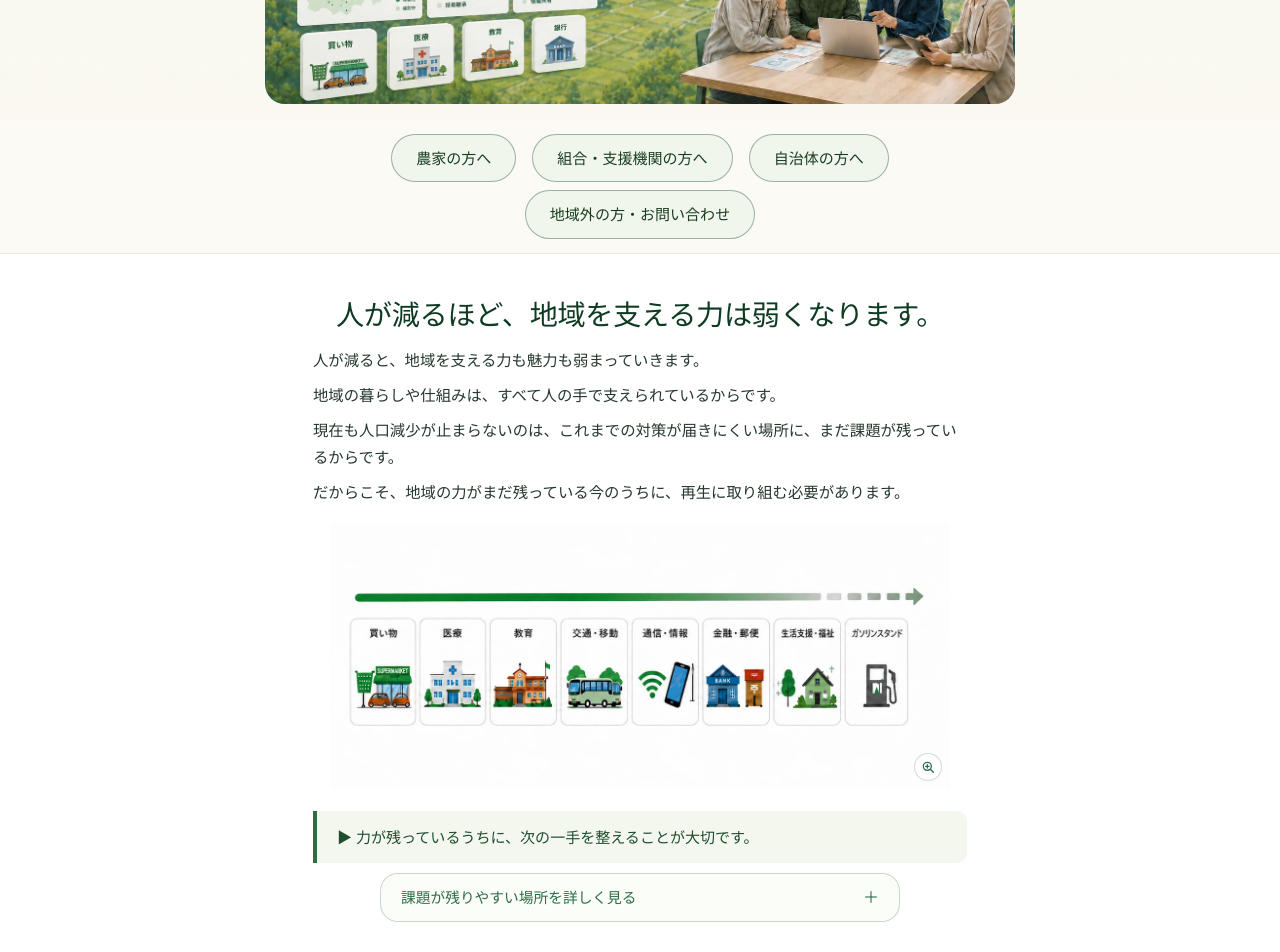
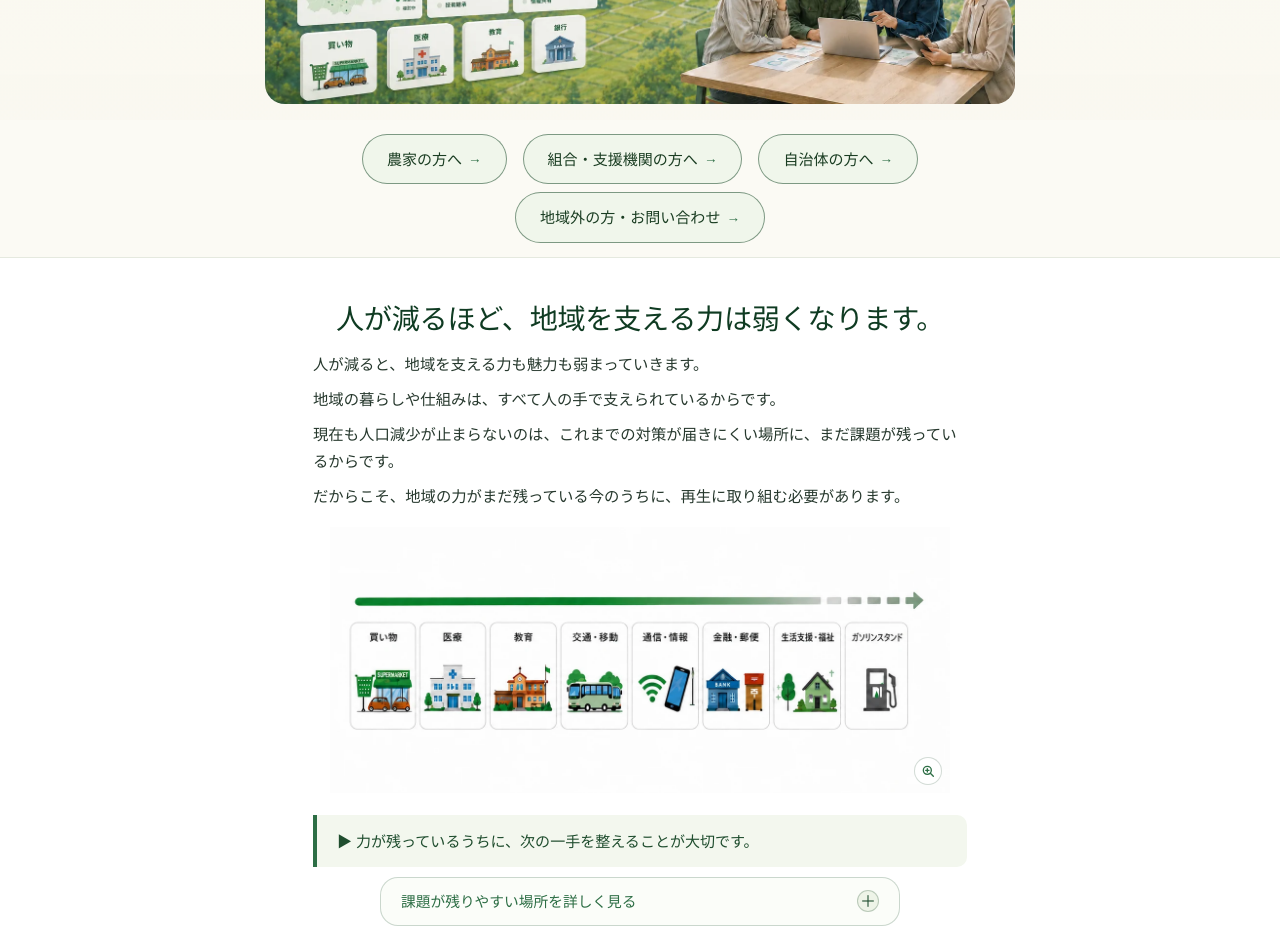
Before and after one commit to jlkoki70-prog/NOU-SIDE, a React (Vite) app: page / in a window 1280 px wide. Shown: the part 480-1432 px from the top of the page. Built offline with nearby package versions, Linux system fonts and the light colour scheme.

Commit message:
Button hierarchy: primary entrance CTAs, mid-page CTA, hero pills, accordion badges

```diff
--- a/src/styles.css
+++ b/src/styles.css
@@ -1228,10 +1228,23 @@ footer {
 }
 
 .accordion-toggle-icon {
+  display: inline-flex;
+  align-items: center;
+  justify-content: center;
   flex: none;
+  width: 22px;
+  height: 22px;
+  border-radius: 50%;
+  background: #eef4e8;
+  border: 1px solid rgba(31, 77, 46, 0.25);
+  color: #1f4d2e;
   font-size: 1rem;
-  font-weight: 400;
+  font-weight: 700;
   line-height: 1;
+}
+
+.accordion-toggle[aria-expanded="true"] .accordion-toggle-icon {
+  background: #ffffff;
 }
 
 .accordion-panel {
@@ -1630,9 +1643,12 @@ footer {
 }
 
 .hero-cta-link {
-  display: inline-block;
-  padding: 10px 24px;
-  border: 1px solid rgba(31, 77, 46, 0.4);
+  display: inline-flex;
+  align-items: center;
+  gap: 6px;
+  padding: 11px 24px;
+  min-height: 44px;
+  border: 1.5px solid rgba(31, 77, 46, 0.55);
   border-radius: 999px;
   background: #f0f6eb;
   color: #1a3d22;
@@ -1641,6 +1657,12 @@ footer {
   text-decoration: none;
   white-space: nowrap;
   transition: background 0.15s ease, border-color 0.15s ease, box-shadow 0.15s ease, transform 0.15s ease;
+}
+
+.hero-cta-link::after {
+  content: "→";
+  color: #2d6e45;
+  font-size: 0.9em;
 }
 
 .hero-cta-link:hover {
@@ -1740,18 +1762,28 @@ footer {
   line-height: 1.8;
 }
 
+/* 中間CTA：説明から実行プロセスへ進む誘導ボタン
+   （主ボタンより弱く、Hero直下の副ボタンより明確） */
 .approach-link-btn {
   display: inline-flex;
   align-items: center;
+  justify-content: center;
   gap: 8px;
   padding: 12px 36px;
-  border: 1.5px solid rgba(31, 77, 46, 0.4);
+  min-height: 48px;
+  border: 2px solid #1f4d2e;
   border-radius: 999px;
+  background: #ffffff;
   color: #1f4d2e;
   font-size: 0.95rem;
   font-weight: 700;
   text-decoration: none;
   transition: background 0.15s ease, border-color 0.15s ease, box-shadow 0.15s ease, transform 0.15s ease;
+}
+
+.approach-link-btn .btn-arrow {
+  color: #2d6e45;
+  font-size: 1.05em;
 }
 
 .approach-link-btn:hover {
@@ -1846,20 +1878,25 @@ footer {
   flex: 1;
 }
 
+/* 主ボタン：カード内の行動ボタン（濃緑背景・白文字） */
 .entrance-card-cta {
-  display: inline-flex;
+  display: flex;
   align-items: center;
+  justify-content: center;
   gap: 8px;
-  margin-top: 6px;
-  padding-top: 14px;
-  border-top: 1px solid rgba(31, 77, 46, 0.1);
-  color: #1f4d2e;
+  margin-top: 14px;
+  padding: 12px 20px;
+  min-height: 46px;
+  border-radius: 999px;
+  background: #2b4a1e;
+  color: #ffffff;
   font-size: 0.93rem;
   font-weight: 700;
+  transition: background 0.15s ease;
 }
 
 .entrance-card-arrow {
-  color: #2d6e45;
+  color: #ffffff;
   font-size: 1.05rem;
   transition: transform 0.18s ease;
 }
@@ -1869,7 +1906,7 @@ footer {
 }
 
 .entrance-card:hover .entrance-card-cta {
-  color: #174f2d;
+  background: #1f3a14;
 }
 
 .entrance-footnote {
@@ -2523,6 +2560,11 @@ footer {
     padding: 0 20px;
   }
 
+  .approach-link-btn {
+    width: min(100%, 360px);
+    min-height: 48px;
+  }
+
   .entrance-cards {
     grid-template-columns: 1fr;
     padding: 0 16px;
```
